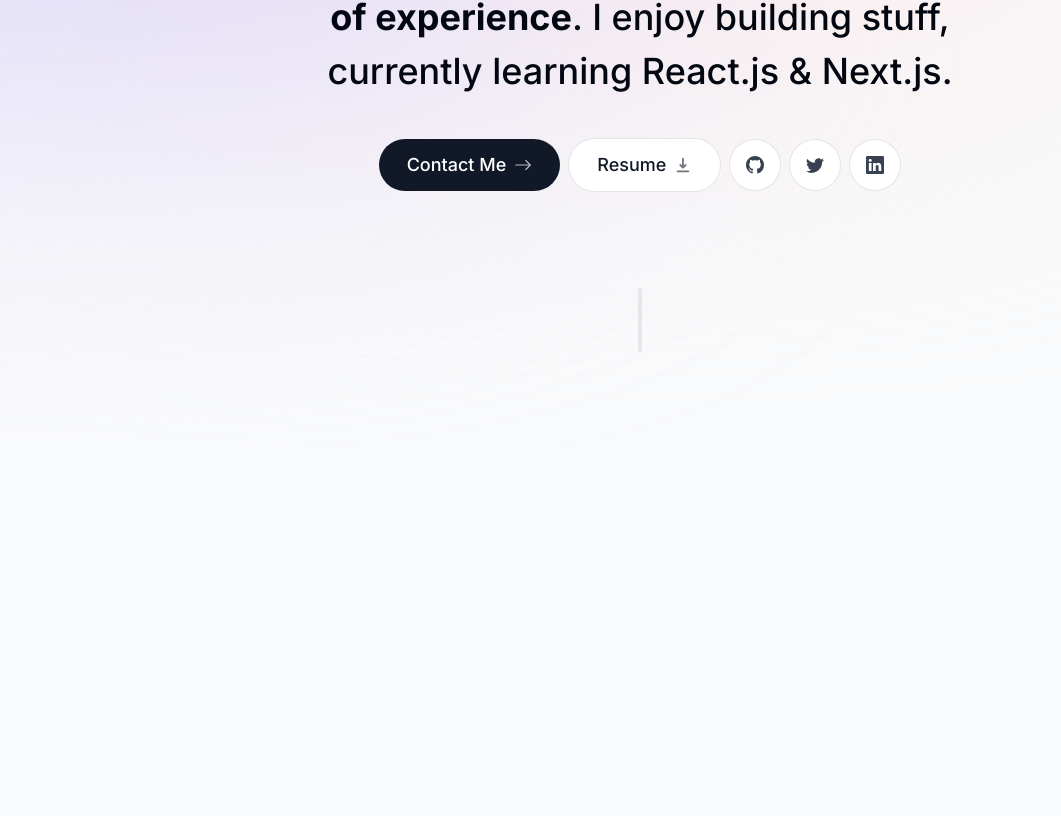
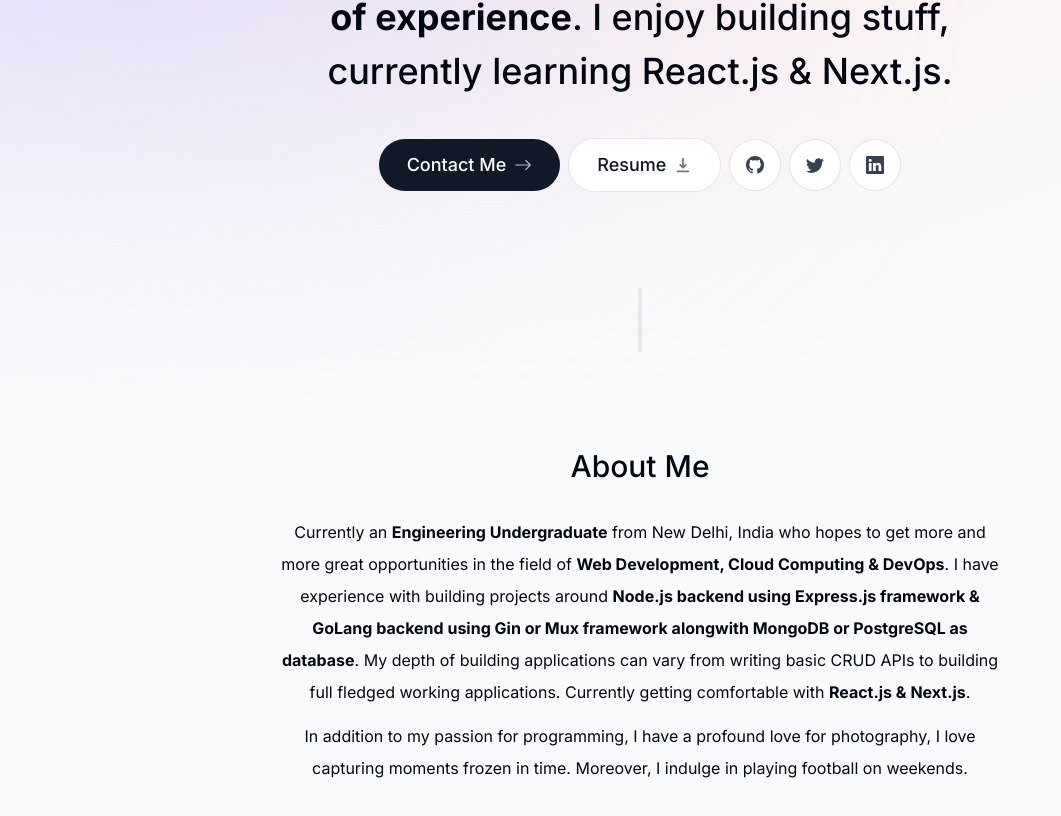
Before and after one commit to tanayvaswani/tanay-vaswani, a Next.js app: page / in a window 1280 px wide. Shown: the part 428-1244 px from the top of the page, without its empty margins (0-1061 px from the left). Before the commit the page ends 876 px from the top, so only its background shows below. Built offline with nearby package versions, Linux system fonts and the light colour scheme.

Commit message:
About Me section added

```diff
--- a/app/page.tsx
+++ b/app/page.tsx
@@ -1,3 +1,4 @@
+import About from "@/components/about";
 import Divider from "@/components/divider";
 import Intro from "@/components/intro";
 
@@ -6,6 +7,7 @@
     <main className="flex flex-col items-center px-4">
       <Intro />
       <Divider />
+      <About />
     </main>
   )
 }
--- /dev/null
+++ b/components/about.tsx
@@ -0,0 +1,37 @@
+"use client";
+import React from "react";
+import Heading from "./heading";
+import { motion } from "framer-motion";
+
+export default function About() {
+  return (
+    <motion.section
+      className="mb-28 max-w-[45rem] text-center leading-8 sm:mb-40"
+      initial={{ opacity: 0, y: 100 }}
+      animate={{ opacity: 1, y: 0 }}
+      transition={{
+        delay: 0.175,
+      }}
+    >
+      <Heading>About Me</Heading>
+      <p className="mb-3">
+        Currently an <strong>Engineering Undergraduate</strong> from New Delhi,
+        India who hopes to get more and more great opportunities in the field of{" "}
+        <strong>Web Development, Cloud Computing & DevOps</strong>. I have
+        experience with building projects around{" "}
+        <strong>
+          Node.js backend using Express.js framework & GoLang backend using Gin
+          or Mux framework alongwith MongoDB or PostgreSQL as database
+        </strong>
+        . My depth of building applications can vary from writing basic CRUD
+        APIs to building full fledged working applications. Currently getting
+        comfortable with <strong>React.js & Next.js</strong>.
+      </p>
+      <p className="mb-3">
+        In addition to my passion for programming, I have a profound love for
+        photography, I love capturing moments frozen in time. Moreover, I
+        indulge in playing football on weekends.
+      </p>
+    </motion.section>
+  );
+}
--- /dev/null
+++ b/components/heading.tsx
@@ -0,0 +1,9 @@
+import React from "react";
+
+type HeadingProps = {
+  children: React.ReactNode;
+};
+
+export default function Heading({ children }: HeadingProps) {
+  return <h2 className="text-3xl font-medium capitalize mb-8">{children}</h2>;
+}
--- a/components/intro.tsx
+++ b/components/intro.tsx
@@ -47,7 +47,7 @@
         </div>
       </div>
 
-      <motion.p
+      <motion.h1
         className="mb-10 mt-4 px-4 text-2xl font-medium !leading-[1.5] sm:text-4xl"
         initial={{ opacity: 0, y: 100 }}
         animate={{ opacity: 1, y: 0 }}
@@ -58,7 +58,7 @@
           Technologies</strong>, having <strong>1+ year of experience</strong>. I enjoy
           building stuff, currently learning React.js & Next.js.
         </span>
-      </motion.p>
+      </motion.h1>
 
       <motion.div
         className="flex flex-col sm:flex-row items-center justify-center gap-2 px-4 text-lg font-medium "
```
